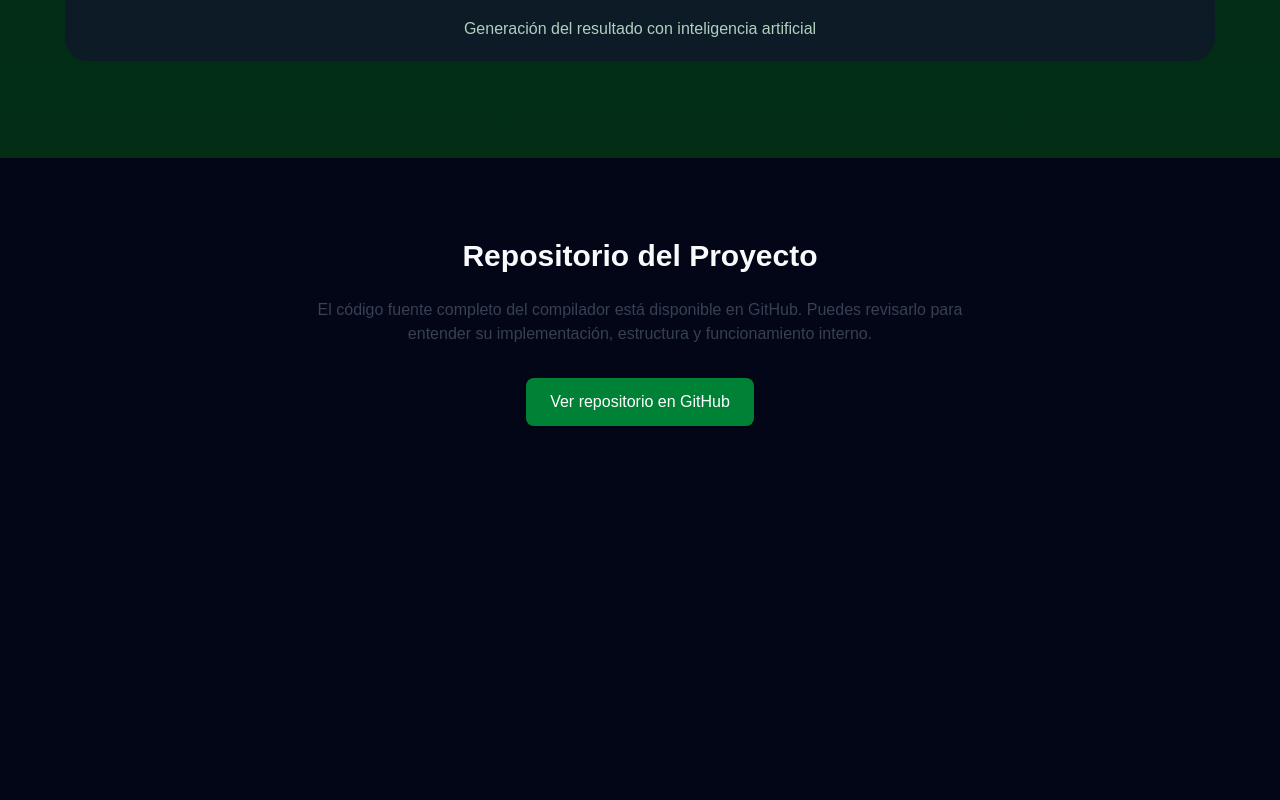
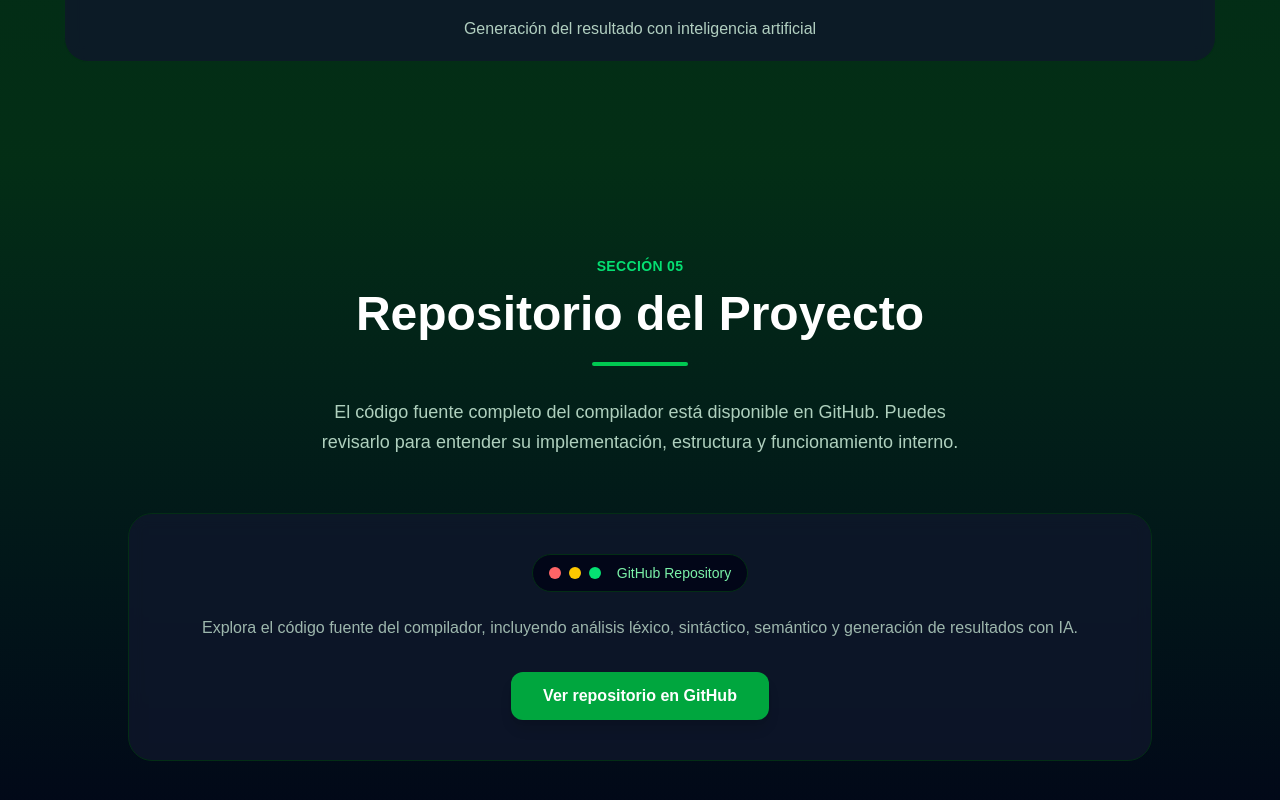
Before and after one commit to Ruben-online/Compilador-Web, a Next.js app: page / in a window 1280 px wide. Shown: the part 10191-10991 px from the top of the page. Before the commit the page ends 10697 px from the top, so only its background shows below. Built offline with nearby package versions, Linux system fonts and the light colour scheme.

Commit message:
Rediseñar sección de repositorio con estilo de tarjeta y llamada a acción

```diff
--- a/src/sections/repository.js
+++ b/src/sections/repository.js
@@ -1,26 +1,70 @@
 export default function Repository() {
   return (
-    <section id="repo" className="p-20">
-      <h2 className="text-3xl font-bold mb-6 text-center">
+    <section
+      id="repo"
+      className="px-6 py-24 bg-gradient-to-b from-green-950 to-slate-950 text-white"
+    >
+      <div className="max-w-5xl mx-auto">
+
+        {/* HEADER */}
+        <div className="text-center mb-14">
+
+          <span className="text-green-400 font-semibold tracking-wide uppercase text-sm">
+            Sección 05
+          </span>
+
+          <h2 className="text-4xl md:text-5xl font-bold mt-3 mb-6">
             Repositorio del Proyecto
           </h2>
 
-      <p className="text-gray-700 mb-8 text-center max-w-2xl mx-auto">
+          <div className="w-24 h-1 bg-green-500 rounded-full mx-auto mb-8"></div>
+
+          <p className="text-green-100/80 text-lg leading-relaxed max-w-2xl mx-auto">
             El código fuente completo del compilador está disponible en GitHub.
             Puedes revisarlo para entender su implementación, estructura y funcionamiento interno.
           </p>
 
-      <div className="flex justify-center">
+        </div>
+
+        {/* CARD */}
+        <div className="bg-slate-900/80 backdrop-blur-sm border border-green-950 rounded-3xl p-10 text-center hover:border-green-800 transition-colors">
+
+          {/* Icono estilo terminal */}
+          <div className="flex justify-center mb-6">
+
+            <div className="flex items-center gap-2 px-4 py-2 bg-slate-950 border border-green-950 rounded-full">
+
+              <div className="w-3 h-3 rounded-full bg-red-400"></div>
+              <div className="w-3 h-3 rounded-full bg-yellow-400"></div>
+              <div className="w-3 h-3 rounded-full bg-green-400"></div>
+
+              <span className="text-green-300 text-sm ml-2">
+                GitHub Repository
+              </span>
+
+            </div>
+
+          </div>
+
+          {/* Texto corto */}
+          <p className="text-green-100/70 mb-8">
+            Explora el código fuente del compilador, incluyendo análisis léxico,
+            sintáctico, semántico y generación de resultados con IA.
+          </p>
+
+          {/* BOTÓN */}
           <a
             href="https://github.com/Ruben-online/lexical-analyzer.git"
             target="_blank"
             rel="noopener noreferrer"
-          className="bg-green-700 text-white px-6 py-3 rounded-lg shadow hover:bg-green-800 transition"
+            className="inline-block bg-green-600 hover:bg-green-500 text-white font-semibold px-8 py-3 rounded-xl shadow-lg hover:shadow-green-900/40 transition-all duration-300"
           >
             Ver repositorio en GitHub
           </a>
+
         </div>
 
+      </div>
     </section>
   );
 }
```
Lines whose indentation alone changed are shown as unchanged.
